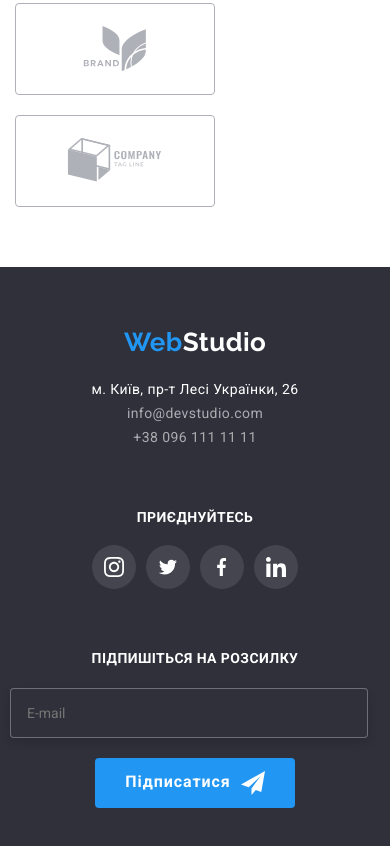
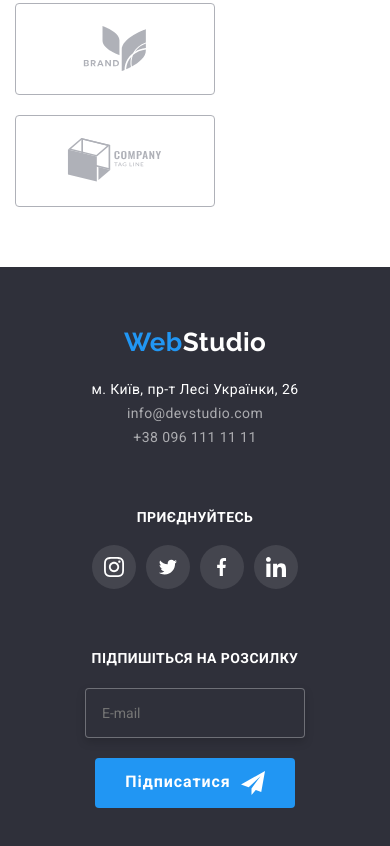
Before and after one commit to boben195/goit-markup-hw-08, a plain HTML site: page index.html in a window 390 px wide. Shown: the part 4545-5391 px from the top of the page. Drawn offline with nearby package versions, Linux system fonts and the light colour scheme.

Commit message:
fix foot

```diff
--- a/sass/componets/_container.scss
+++ b/sass/componets/_container.scss
@@ -2,6 +2,7 @@
   padding-left: 15px;
   padding-right: 15px;
 }
+
 
 @media screen and (min-width: 480px) {
   .container {
--- a/sass/componets/_modal-backdrop.scss
+++ b/sass/componets/_modal-backdrop.scss
@@ -1,6 +1,10 @@
+@media screen and (min-width: 320px) and (max-width: 479px) {
+  .modal {
+    width: 290px;
+  }
+}
 
-
-
+@media screen and (min-width: 480px) {
   .backdrop {
     position: fixed;
     top: 0;
@@ -28,7 +32,7 @@
     background-color: var(--therd-text-color);
     padding: 40px;
   }
-
+}
 @media screen and (min-width: 1200px) {
   .modal {
     width: 528px;
--- a/sass/layout/_clients.scss
+++ b/sass/layout/_clients.scss
@@ -1,5 +1,6 @@
 
 
+@media screen and (min-width: 480px) {
 .svg-list {
   display: flex;
   flex-direction: row;
@@ -31,6 +32,7 @@
   }
 }
 
+}
 @media screen and (min-width: 768px) {
   .clien-li {
     width: 222px;
--- a/sass/layout/_footer.scss
+++ b/sass/layout/_footer.scss
@@ -69,10 +69,12 @@
 .focus-footer-svg {
   fill: currentColor;
 }
-@media screen and  (max-width: 767px) {
-  /*.foot-form-main {
-    width: 100%;
-  }*/
+@media screen and  (min-width: 320px) and (max-width: 479px) {
+  .foot-form-email {
+    width: 220px;
+    margin-right: 0;
+
+  }
 
 }
 @media screen and (max-width: 1199px) {
```
Also changed, not shown: css/main.css, css/main.min.css, 2 other files. Lines whose indentation alone changed are shown as unchanged.
